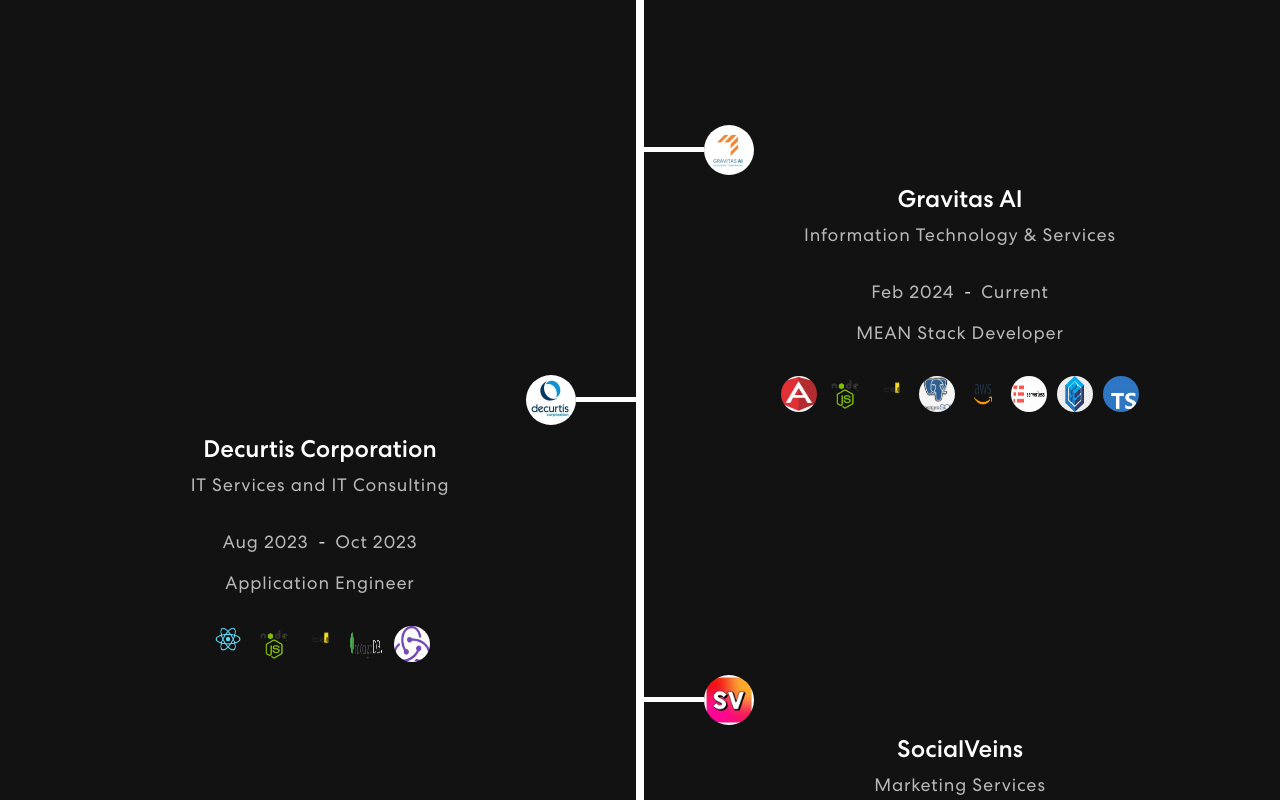
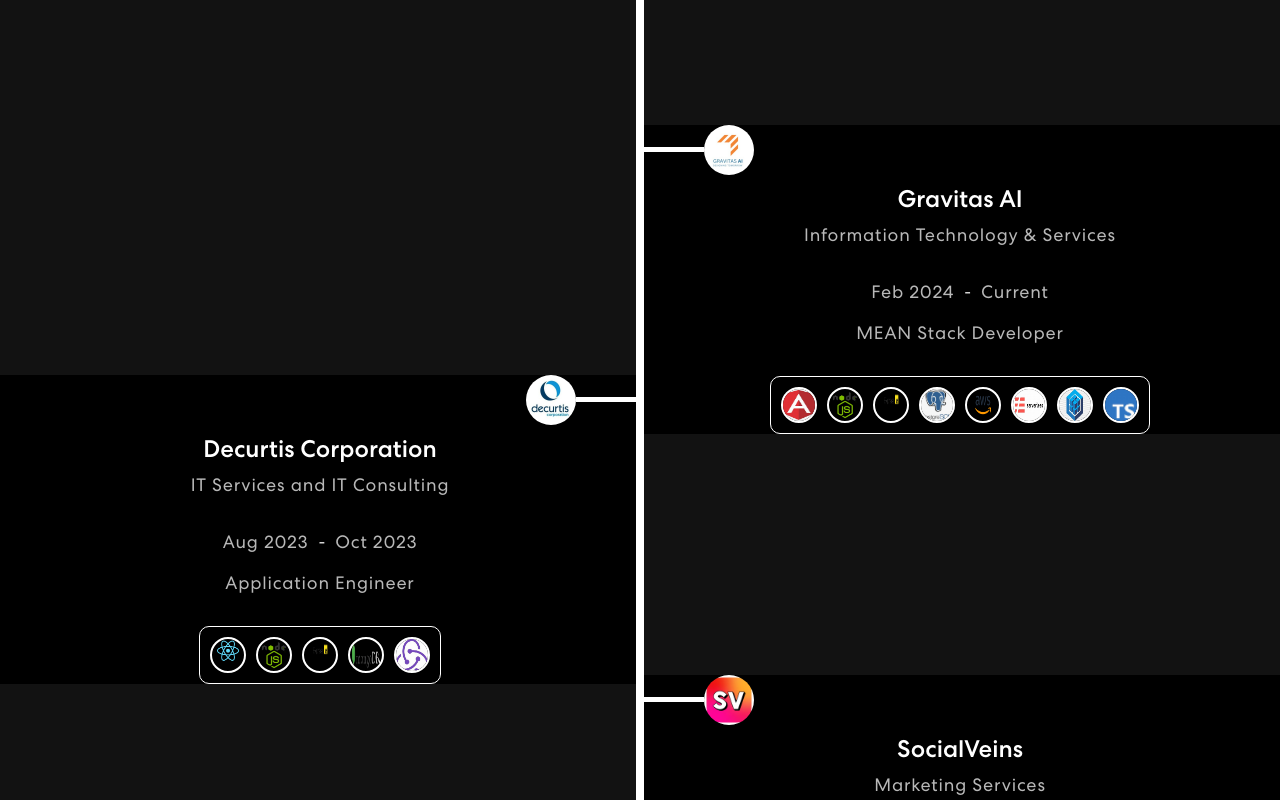
Before and after one commit to RUDHRAM01/portfolio, a React (Create React App) app: page / in a window 1280 px wide. Shown: the part 2320-3120 px from the top of the page. Built offline with nearby package versions, Linux system fonts and the light colour scheme.

Commit message:
Update styling in App.css

```diff
--- a/src/App.css
+++ b/src/App.css
@@ -1075,6 +1075,7 @@
   left: 50%;
   width: 50%;
   margin-top: 20px;
+  background-color: black;
 }
 
 .exp-cont .child-1{
@@ -1098,6 +1099,7 @@
   text-align: center;
   margin-top: 10px;
 }
+
 
 .exp-duration{
   display: flex;
@@ -1139,10 +1141,14 @@
   flex-wrap: wrap;
   align-items: center;
   justify-content: center;
+  border: 1px solid #fff;
+  padding: 10px;
+  border-radius: 10px;
 }
 
 .exp-tech img{
   width: 36px;
   height: 36px;
   border-radius: 50%;
+  border: 2px solid #fff;
 }
```
